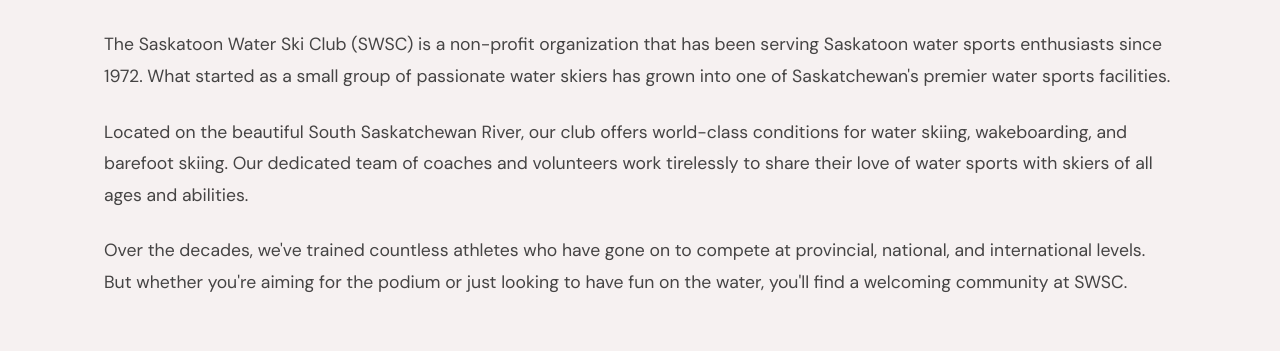
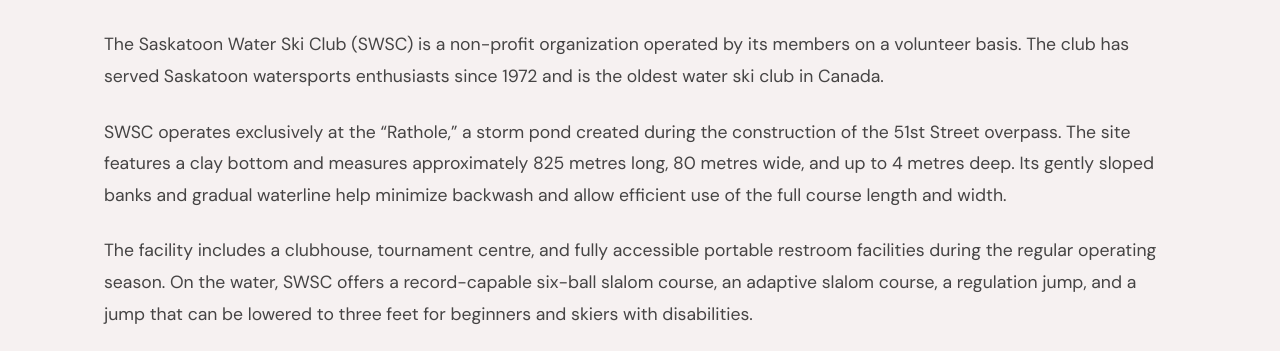
Before and after one commit to holleeze/water-ski-site, a plain HTML site: page about.html in a window 1280 px wide. Shown: the part 550-901 px from the top of the page. Drawn offline with Linux system fonts and the light colour scheme.

Commit message:
updated About Us section

```diff
--- a/about.html
+++ b/about.html
@@ -1,19 +1,24 @@
 <!DOCTYPE html>
 <html lang="en">
+
 <head>
   <meta charset="UTF-8">
   <meta name="viewport" content="width=device-width, initial-scale=1.0">
   <title>About Us | Saskatoon Water Ski Club</title>
-    <meta name="description" content="Learn about the Saskatoon Water Ski Club's history, mission, and the dedicated coaches who make it all happen.">
+  <meta name="description"
+    content="Learn about the Saskatoon Water Ski Club's history, mission, and the dedicated coaches who make it all happen.">
 
   <!-- Fonts -->
   <link rel="preconnect" href="https://fonts.googleapis.com">
   <link rel="preconnect" href="https://fonts.gstatic.com" crossorigin>
-    <link href="https://fonts.googleapis.com/css2?family=Bebas+Neue&family=DM+Sans:ital,opsz,wght@0,9..40,300..700;1,9..40,300..700&display=swap" rel="stylesheet">
+  <link
+    href="https://fonts.googleapis.com/css2?family=Bebas+Neue&family=DM+Sans:ital,opsz,wght@0,9..40,300..700;1,9..40,300..700&display=swap"
+    rel="stylesheet">
 
   <!-- Stylesheet -->
   <link rel="stylesheet" href="style.css">
 </head>
+
 <body>
   <!-- Navigation -->
   <nav>
@@ -39,16 +44,28 @@
   <!-- Our Story -->
   <section class="content-section">
     <h2>OUR STORY</h2>
-        <p>The Saskatoon Water Ski Club (SWSC) is a non-profit organization that has been serving Saskatoon water sports enthusiasts since 1972. What started as a small group of passionate water skiers has grown into one of Saskatchewan's premier water sports facilities.</p>
-        <p>Located on the beautiful South Saskatchewan River, our club offers world-class conditions for water skiing, wakeboarding, and barefoot skiing. Our dedicated team of coaches and volunteers work tirelessly to share their love of water sports with skiers of all ages and abilities.</p>
-        <p>Over the decades, we've trained countless athletes who have gone on to compete at provincial, national, and international levels. But whether you're aiming for the podium or just looking to have fun on the water, you'll find a welcoming community at SWSC.</p>
+    <p>The Saskatoon Water Ski Club (SWSC) is a non-profit organization operated by its members on a volunteer basis.
+      The club has served Saskatoon watersports enthusiasts since 1972 and is the oldest water ski club in Canada.</p>
+    <p>SWSC operates exclusively at the “Rathole,” a storm pond created during the construction of the 51st Street
+      overpass. The site features a clay bottom and measures approximately 825 metres long, 80 metres wide, and up to 4
+      metres deep. Its gently sloped banks and gradual waterline help minimize backwash and allow efficient use of the
+      full course length and width.</p>
+    <p>The facility includes a clubhouse, tournament centre, and fully accessible portable restroom facilities during
+      the regular operating season. On the water, SWSC offers a record-capable six-ball slalom course, an adaptive
+      slalom course, a regulation jump, and a jump that can be lowered to three feet for beginners and skiers with
+      disabilities.</p>
+    <p>The Rathole is located in the City of Saskatoon, southwest of Faithful Avenue and 58th Street. Access is easiest
+      from 58th Street: take 51st Street to Faithful Avenue, travel north on Faithful, then go one block west on 58th
+      Street and look south.</p>
   </section>
 
   <!-- Our Coaches -->
-    <section class="content-section" id="coaches" style="background: var(--cream-warm); padding: 6rem 4rem; max-width: none;">
+  <section class="content-section" id="coaches"
+    style="background: var(--cream-warm); padding: 6rem 4rem; max-width: none;">
     <div style="max-width: 1200px; margin: 0 auto;">
       <h2>OUR COACHES</h2>
-            <p>Our experienced coaching staff brings decades of combined experience in competitive water skiing and instruction.</p>
+      <p>Our experienced coaching staff brings decades of combined experience in competitive water skiing and
+        instruction.</p>
 
       <div class="team-grid">
         <div class="team-card">
@@ -175,4 +192,5 @@
     </div>
   </footer>
 </body>
+
 </html>
```
Lines whose indentation alone changed are shown as unchanged.
